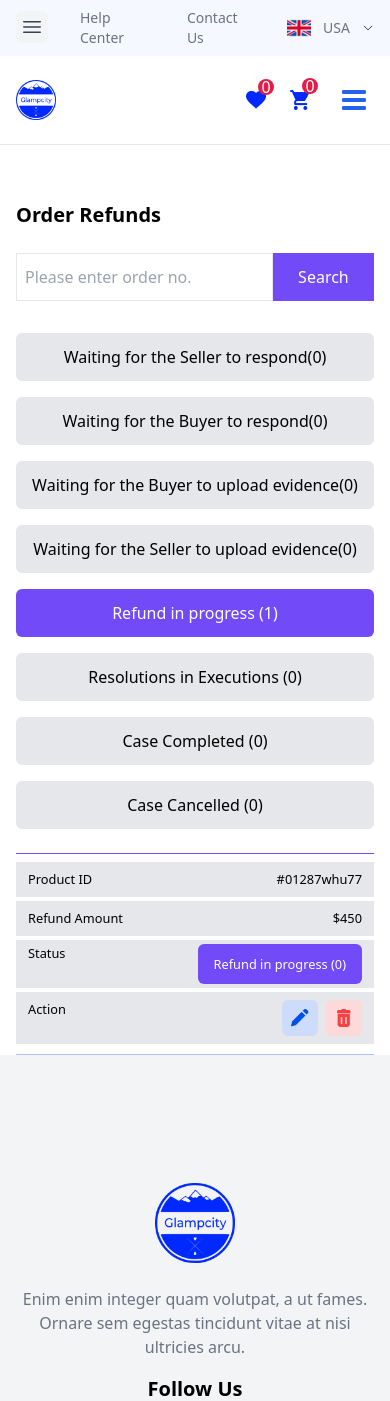
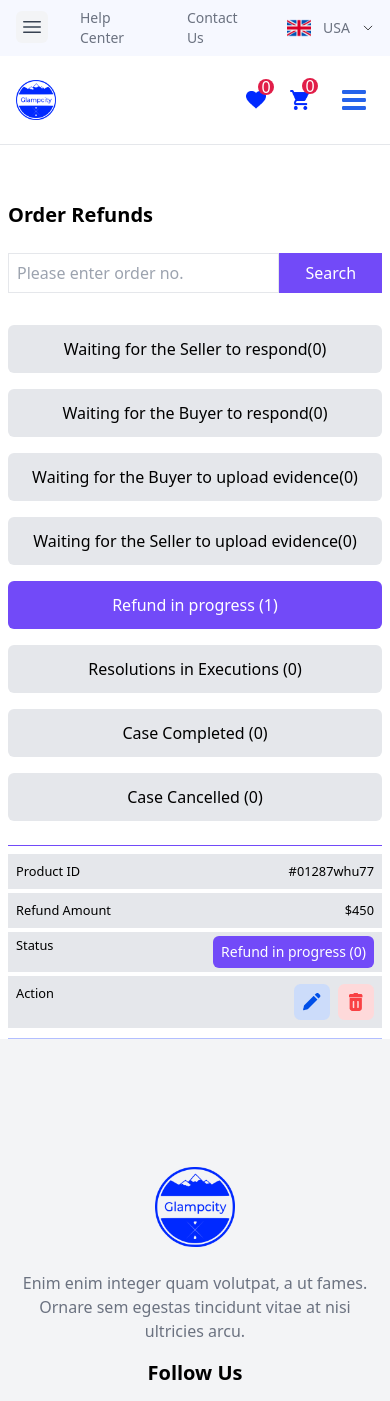
Before and after one commit to robiulalamdev/glampcity-nextJS, a Next.js app: page /order-refunds in a window 390 px wide. Shown: the top 1401 px of the page. Built offline with nearby package versions, Linux system fonts and the light colour scheme.

Commit message:
order refund page updated

```diff
--- a/src/pages/order-refunds/index.js
+++ b/src/pages/order-refunds/index.js
@@ -10,11 +10,11 @@ const index = () => {
     const dispatch = useDispatch()
     return (
         <section className='bg-white'>
-            <div className='max-w-[1440px] mx-auto pt-8 px-4 md:px-0'>
+            <div className='max-w-[1440px] mx-auto pt-8 px-2 md:px-4'>
                 <h1 className='text-xl font-bold text-black my-6'>Order Refunds</h1>
                 <div className='flex-grow flex items-center'>
-                    <input className='flex-grow h-12 w-full focus:outline-none border px-2' type="search" name="search" placeholder='Please enter order no.' />
-                    <button className='w-36 h-12 text-white bg-primary flex justify-center items-center' type="submit"><span>Search</span></button>
+                    <input className='flex-grow h-10 md:h-12 w-full focus:outline-none border px-2' type="search" name="search" placeholder='Please enter order no.' />
+                    <button className='w-36 h-10 md:h-12 text-white bg-primary flex justify-center items-center' type="submit"><span>Search</span></button>
                 </div>
 
                 <div className='grid md:grid-cols-3 gap-4 mt-8'>
@@ -41,19 +41,19 @@ const index = () => {
                         </thead>
                         <tbody className='mainTbody h-12 cursor-pointer'>
                             <tr className='mainTr border-t pt-1 md:pt-0 md:border-none border-primary'>
-                                <td className='mainTd bg-gray-200 md:bg-white my-1 px-3 md:px-6 py-2'
+                                <td className='mainTd bg-gray-200 md:bg-white my-1 px-2 md:px-6 py-2'
                                     data-label="Product ID">
                                     #01287whu77
                                 </td>
-                                <td className='mainTd bg-gray-200 md:bg-white my-1 px-3 md:px-6 py-2'
+                                <td className='mainTd bg-gray-200 md:bg-white my-1 px-2 md:px-6 py-2'
                                     data-label="Refund Amount">
                                     $450
                                 </td>
-                                <td className='mainTd bg-gray-200 md:bg-white my-1 px-3 md:px-6 py-1'
+                                <td className='mainTd bg-gray-200 md:bg-white my-1 px-2 md:px-6 py-1'
                                     data-label="Status">
-                                    <button className='w-fit mx-auto mr-0 md:mx-0 px-4 h-10 bg-primary rounded-md text-white flex justify-center items-center'><span>Refund in progress (0)</span></button>
+                                    <button className='w-fit mx-auto mr-0 md:mx-0 px-2 h-8 md:h-10 bg-primary rounded-md text-white flex justify-center items-center text-sm'><span>Refund in progress (0)</span></button>
                                 </td>
-                                <td className='mainTd bg-gray-200 md:bg-white my-1 px-3 md:px-6 py-2 ' data-label="Action">
+                                <td className='mainTd bg-gray-200 md:bg-white my-1 px-2 md:px-6 py-2 ' data-label="Action">
                                     <div className='flex justify-start items-center gap-2 w-fit mx-auto mr-0 md:mx-0'>
                                         <Image className='w-9' src={edit} alt="" />
                                         <Image className='w-9' src={remove} alt="" />
```
